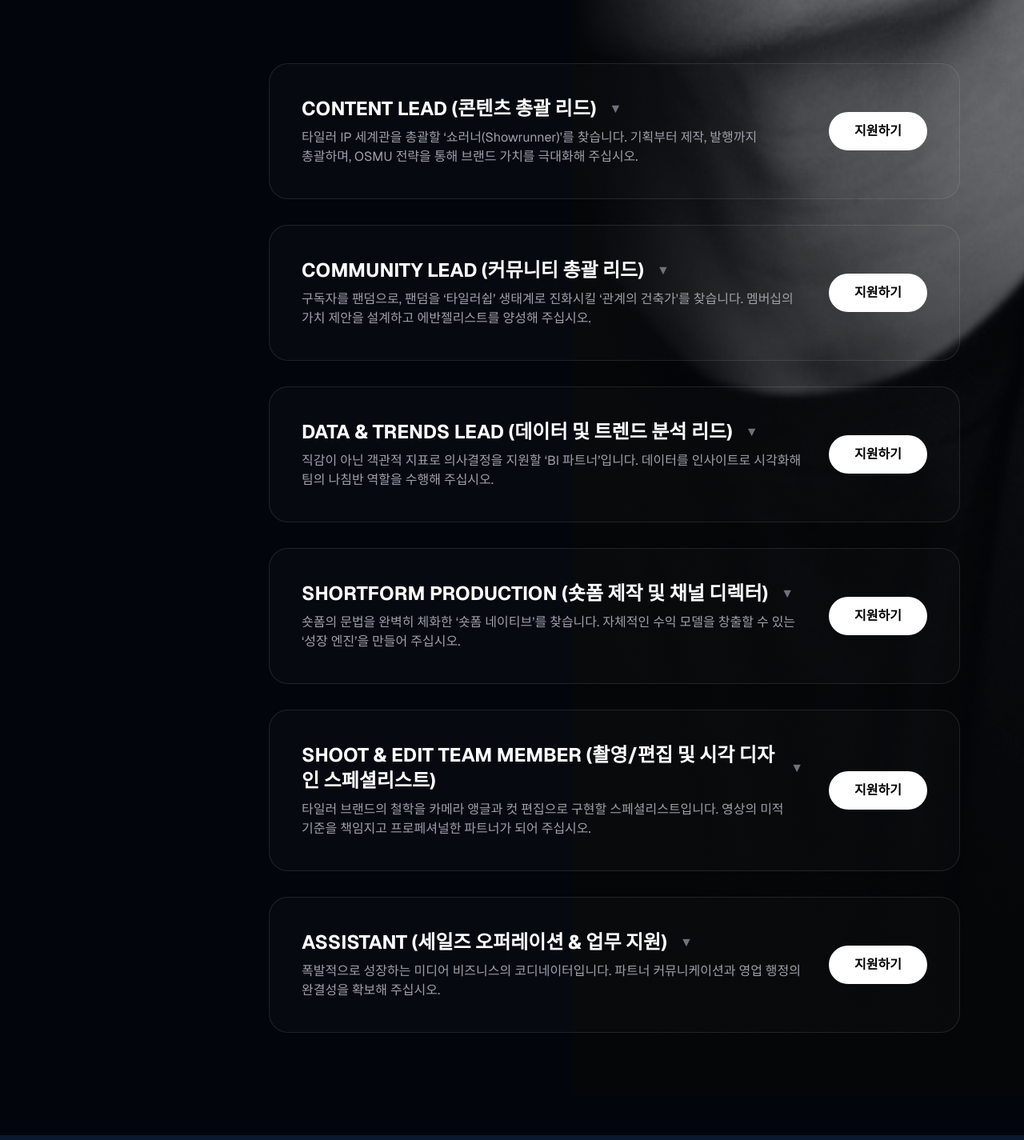
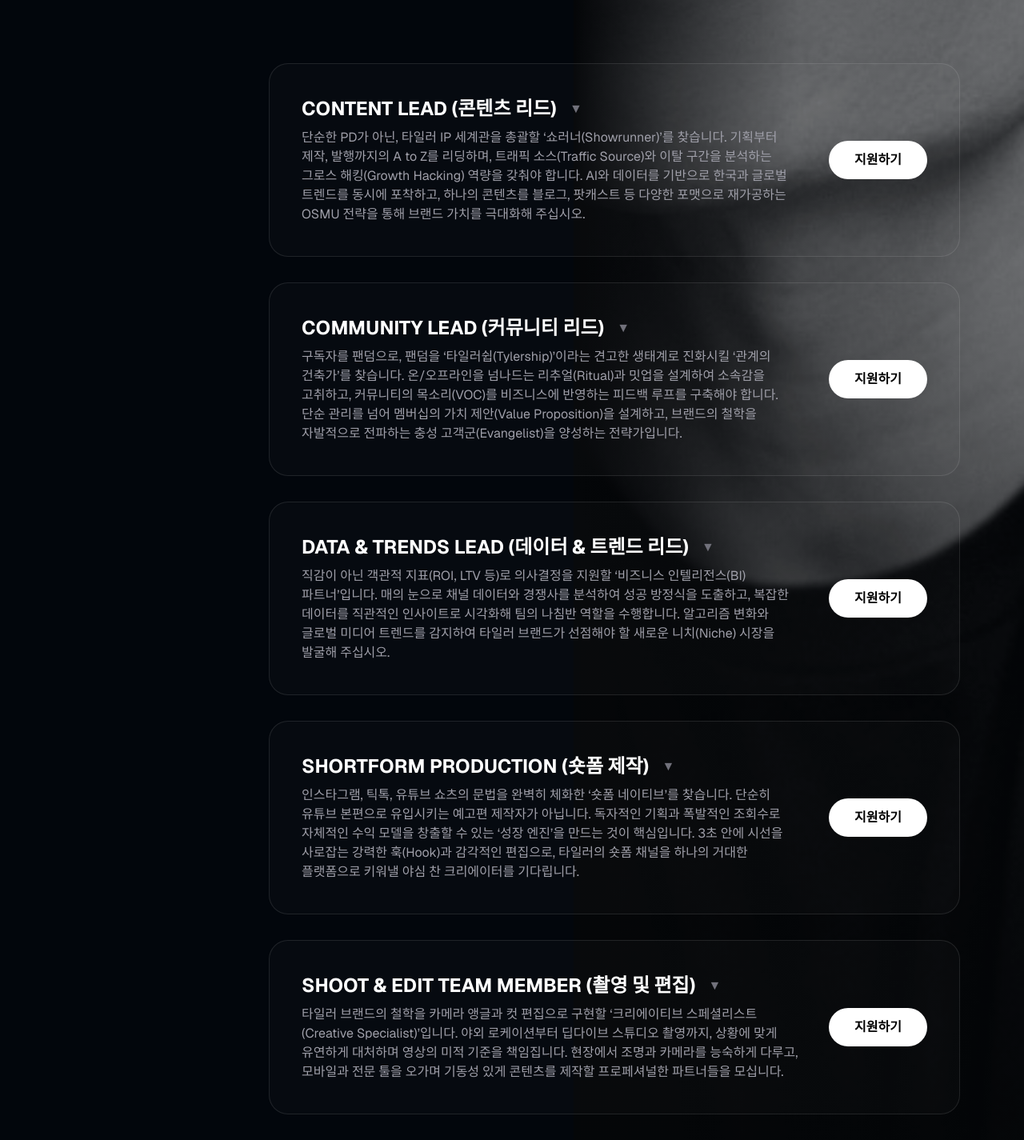
Before and after one commit to tyler-team/tyler-rasch-media, a Next.js app: page /careers in a window 1280 px wide. Shown: the part 1320-2745 px from the top of the page at 80% size. Built offline with nearby package versions, Linux system fonts and the light colour scheme.

Commit message:
fix: restore detailed one-paragraph descriptions for KR positions

```diff
--- a/src/app/page.tsx
+++ b/src/app/page.tsx
@@ -323,8 +323,8 @@ const contentData: Record<'KR' | 'EN', Content> = {
       ],
       positions: [
         {
-          "title": "CONTENT LEAD (콘텐츠 총괄 리드)",
-          "desc": <>타일러 IP 세계관을 총괄할 ‘쇼러너(Showrunner)’를 찾습니다. 기획부터 제작, 발행까지 총괄하며, OSMU 전략을 통해 브랜드 가치를 극대화해 주십시오.</>,
+          "title": "CONTENT LEAD (콘텐츠 리드)",
+          "desc": <>단순한 PD가 아닌, 타일러 IP 세계관을 총괄할 ‘쇼러너(Showrunner)’를 찾습니다. 기획부터 제작, 발행까지의 A to Z를 리딩하며, 트래픽 소스(Traffic Source)와 이탈 구간을 분석하는 그로스 해킹(Growth Hacking) 역량을 갖춰야 합니다. AI와 데이터를 기반으로 한국과 글로벌 트렌드를 동시에 포착하고, 하나의 콘텐츠를 블로그, 팟캐스트 등 다양한 포맷으로 재가공하는 OSMU 전략을 통해 브랜드 가치를 극대화해 주십시오.</>,
           "action": "지원하기",
           "details": {
             "responsibilities": {
@@ -379,8 +379,8 @@ const contentData: Record<'KR' | 'EN', Content> = {
           }
         },
         {
-          "title": "COMMUNITY LEAD (커뮤니티 총괄 리드)",
-          "desc": <>구독자를 팬덤으로, 팬덤을 ‘타일러쉽’ 생태계로 진화시킬 ‘관계의 건축가’를 찾습니다. 멤버십의 가치 제안을 설계하고 에반젤리스트를 양성해 주십시오.</>,
+          "title": "COMMUNITY LEAD (커뮤니티 리드)",
+          "desc": <>구독자를 팬덤으로, 팬덤을 ‘타일러쉽(Tylership)’이라는 견고한 생태계로 진화시킬 ‘관계의 건축가’를 찾습니다. 온/오프라인을 넘나드는 리추얼(Ritual)과 밋업을 설계하여 소속감을 고취하고, 커뮤니티의 목소리(VOC)를 비즈니스에 반영하는 피드백 루프를 구축해야 합니다. 단순 관리를 넘어 멤버십의 가치 제안(Value Proposition)을 설계하고, 브랜드의 철학을 자발적으로 전파하는 충성 고객군(Evangelist)을 양성하는 전략가입니다.</>,
           "action": "지원하기",
           "details": {
             "responsibilities": {
@@ -433,8 +433,8 @@ const contentData: Record<'KR' | 'EN', Content> = {
           }
         },
         {
-          "title": "DATA & TRENDS LEAD (데이터 및 트렌드 분석 리드)",
-          "desc": <>직감이 아닌 객관적 지표로 의사결정을 지원할 ‘BI 파트너’입니다. 데이터를 인사이트로 시각화해 팀의 나침반 역할을 수행해 주십시오.</>,
+          "title": "DATA & TRENDS LEAD (데이터 & 트렌드 리드)",
+          "desc": <>직감이 아닌 객관적 지표(ROI, LTV 등)로 의사결정을 지원할 ‘비즈니스 인텔리전스(BI) 파트너’입니다. 매의 눈으로 채널 데이터와 경쟁사를 분석하여 성공 방정식을 도출하고, 복잡한 데이터를 직관적인 인사이트로 시각화해 팀의 나침반 역할을 수행합니다. 알고리즘 변화와 글로벌 미디어 트렌드를 감지하여 타일러 브랜드가 선점해야 할 새로운 니치(Niche) 시장을 발굴해 주십시오.</>,
           "action": "지원하기",
           "details": {
             "responsibilities": {
@@ -486,8 +486,8 @@ const contentData: Record<'KR' | 'EN', Content> = {
           }
         },
         {
-          "title": "SHORTFORM PRODUCTION (숏폼 제작 및 채널 디렉터)",
-          "desc": <>숏폼의 문법을 완벽히 체화한 ‘숏폼 네이티브’를 찾습니다. 자체적인 수익 모델을 창출할 수 있는 ‘성장 엔진’을 만들어 주십시오.</>,
+          "title": "SHORTFORM PRODUCTION (숏폼 제작)",
+          "desc": <>인스타그램, 틱톡, 유튜브 쇼츠의 문법을 완벽히 체화한 ‘숏폼 네이티브’를 찾습니다. 단순히 유튜브 본편으로 유입시키는 예고편 제작자가 아닙니다. 독자적인 기획과 폭발적인 조회수로 자체적인 수익 모델을 창출할 수 있는 ‘성장 엔진’을 만드는 것이 핵심입니다. 3초 안에 시선을 사로잡는 강력한 훅(Hook)과 감각적인 편집으로, 타일러의 숏폼 채널을 하나의 거대한 플랫폼으로 키워낼 야심 찬 크리에이터를 기다립니다.</>,
           "action": "지원하기",
           "details": {
             "responsibilities": {
@@ -539,8 +539,8 @@ const contentData: Record<'KR' | 'EN', Content> = {
           }
         },
         {
-          "title": "SHOOT & EDIT TEAM MEMBER (촬영/편집 및 시각 디자인 스페셜리스트)",
-          "desc": <>타일러 브랜드의 철학을 카메라 앵글과 컷 편집으로 구현할 스페셜리스트입니다. 영상의 미적 기준을 책임지고 프로페셔널한 파트너가 되어 주십시오.</>,
+          "title": "SHOOT & EDIT TEAM MEMBER (촬영 및 편집)",
+          "desc": <>타일러 브랜드의 철학을 카메라 앵글과 컷 편집으로 구현할 ‘크리에이티브 스페셜리스트(Creative Specialist)’입니다. 야외 로케이션부터 딥다이브 스튜디오 촬영까지, 상황에 맞게 유연하게 대처하며 영상의 미적 기준을 책임집니다. 현장에서 조명과 카메라를 능숙하게 다루고, 모바일과 전문 툴을 오가며 기동성 있게 콘텐츠를 제작할 프로페셔널한 파트너들을 모십니다.</>,
           "action": "지원하기",
           "details": {
             "responsibilities": {
@@ -594,8 +594,8 @@ const contentData: Record<'KR' | 'EN', Content> = {
           }
         },
         {
-          "title": "ASSISTANT (세일즈 오퍼레이션 & 업무 지원)",
-          "desc": <>폭발적으로 성장하는 미디어 비즈니스의 코디네이터입니다. 파트너 커뮤니케이션과 영업 행정의 완결성을 확보해 주십시오.</>,
+          "title": "ASSISTANT (업무 지원 & 세일즈 오퍼레이션)",
+          "desc": <>폭발적으로 성장하는 미디어 비즈니스의 ‘오퍼레이션 코디네이터’입니다. 외부 파트너와의 커뮤니케이션을 1차적으로 조율하고, 제안서 초안 작성, 계약 검토, 데이터베이스 관리(CRM) 등 영업 행정 업무의 완결성을 확보합니다. 엔터테인먼트 산업의 딜(Deal) 구조와 협상 과정을 현장에서 배우며, 향후 세일즈 리드나 운영 전문가로 성장할 수 있는 기회입니다.</>,
           "action": "지원하기",
           "details": {
             "responsibilities": {
```
